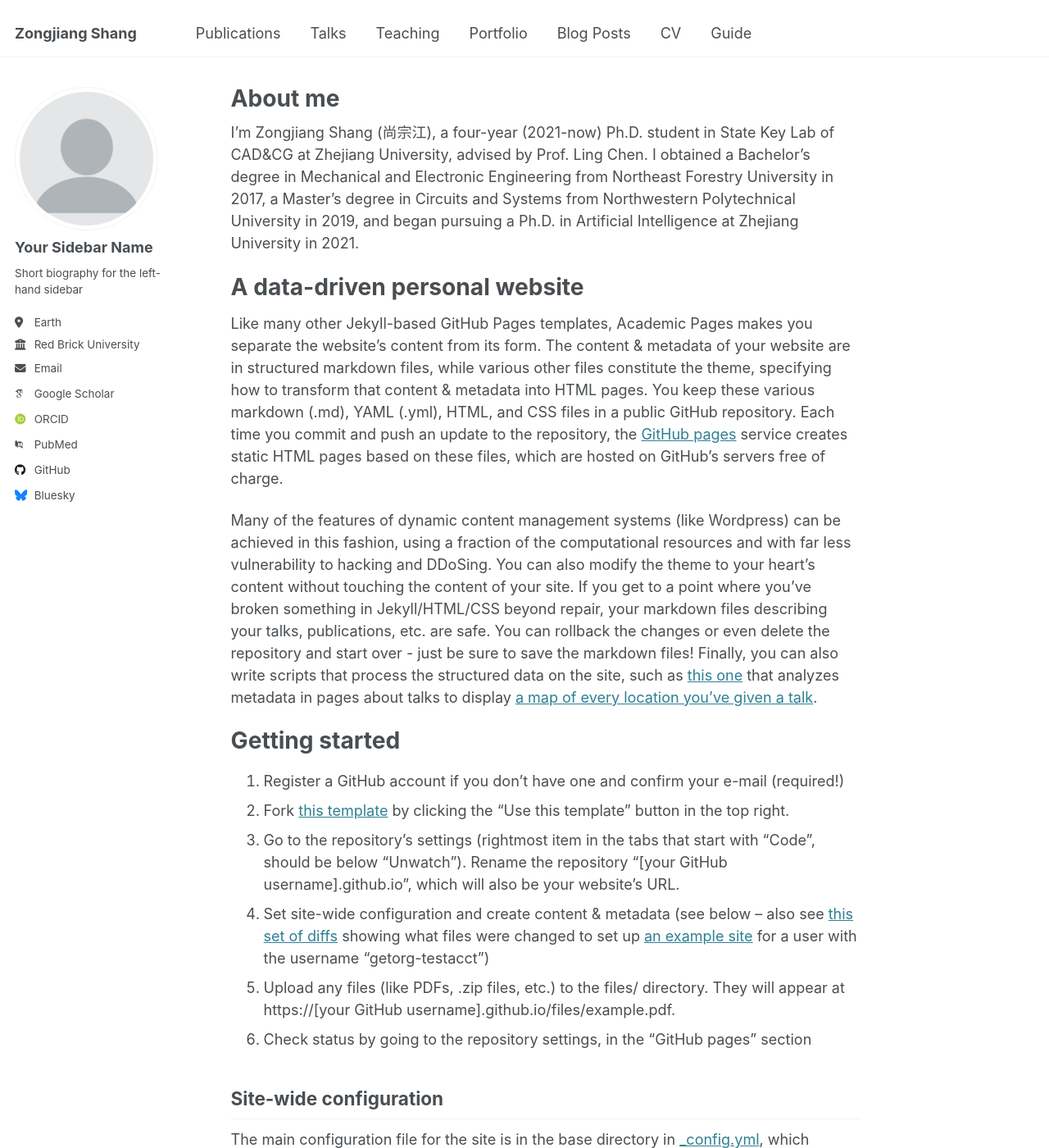
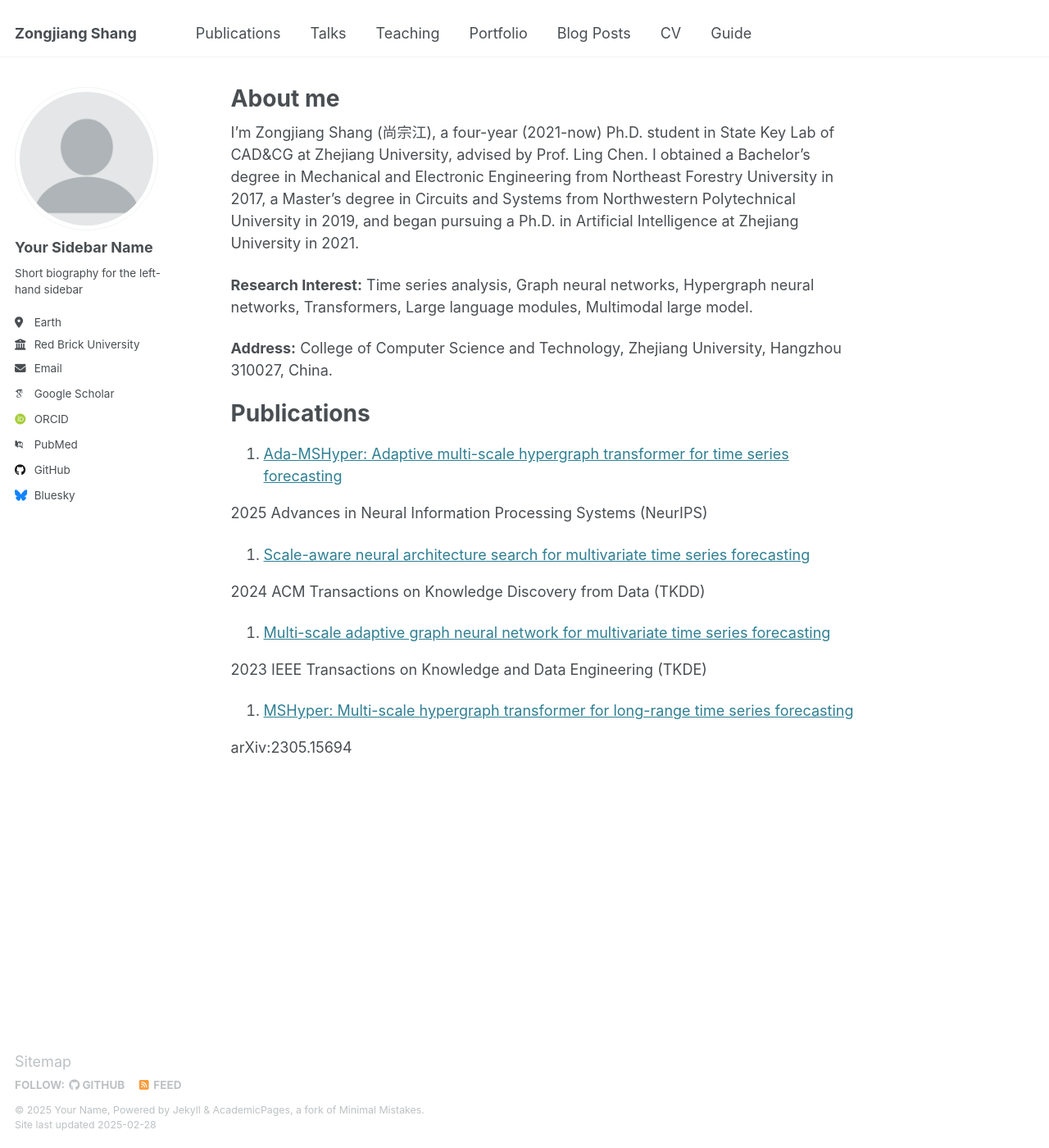
Before and after one commit to shangzongjiang/shangzongjiang.github.io, a Jekyll site: the page built from _pages/about.md, in a window 1280 px wide and 1400 px high. Shown: the whole window at 82% size. Built offline with Jekyll 4.4.1, drawn with Linux system fonts in a browser that asks for light colours; some web fonts are replaced; some of the changed text lies outside the part shown.

Commit message:
Update about.md

```diff
--- a/_pages/about.md
+++ b/_pages/about.md
@@ -10,41 +10,24 @@ redirect_from:
 
 I’m Zongjiang Shang (尚宗江), a four-year (2021-now) Ph.D. student in State Key Lab of CAD&CG at Zhejiang University, advised by Prof. Ling Chen. I obtained a Bachelor's degree in Mechanical and Electronic Engineering from Northeast Forestry University in 2017, a Master's degree in Circuits and Systems from Northwestern Polytechnical University in 2019, and began pursuing a Ph.D. in Artificial Intelligence at Zhejiang University in 2021.
 
-A data-driven personal website
-======
-Like many other Jekyll-based GitHub Pages templates, Academic Pages makes you separate the website's content from its form. The content & metadata of your website are in structured markdown files, while various other files constitute the theme, specifying how to transform that content & metadata into HTML pages. You keep these various markdown (.md), YAML (.yml), HTML, and CSS files in a public GitHub repository. Each time you commit and push an update to the repository, the [GitHub pages](https://pages.github.com/) service creates static HTML pages based on these files, which are hosted on GitHub's servers free of charge.
+**Research Interest:** Time series analysis, Graph neural networks, Hypergraph neural networks, Transformers, Large language modules, Multimodal large model.
 
-Many of the features of dynamic content management systems (like Wordpress) can be achieved in this fashion, using a fraction of the computational resources and with far less vulnerability to hacking and DDoSing. You can also modify the theme to your heart's content without touching the content of your site. If you get to a point where you've broken something in Jekyll/HTML/CSS beyond repair, your markdown files describing your talks, publications, etc. are safe. You can rollback the changes or even delete the repository and start over - just be sure to save the markdown files! Finally, you can also write scripts that process the structured data on the site, such as [this one](https://github.com/academicpages/academicpages.github.io/blob/master/talkmap.ipynb) that analyzes metadata in pages about talks to display [a map of every location you've given a talk](https://academicpages.github.io/talkmap.html).
+**Address:** College of Computer Science and Technology, Zhejiang University, Hangzhou 310027, China.
 
-Getting started
-======
-1. Register a GitHub account if you don't have one and confirm your e-mail (required!)
-1. Fork [this template](https://github.com/academicpages/academicpages.github.io) by clicking the "Use this template" button in the top right.
-1. Go to the repository's settings (rightmost item in the tabs that start with "Code", should be below "Unwatch"). Rename the repository "[your GitHub username].github.io", which will also be your website's URL.
-1. Set site-wide configuration and create content & metadata (see below -- also see [this set of diffs](http://archive.is/3TPas) showing what files were changed to set up [an example site](https://getorg-testacct.github.io) for a user with the username "getorg-testacct")
-1. Upload any files (like PDFs, .zip files, etc.) to the files/ directory. They will appear at https://[your GitHub username].github.io/files/example.pdf.
-1. Check status by going to the repository settings, in the "GitHub pages" section
+# Publications
 
-Site-wide configuration
-------
-The main configuration file for the site is in the base directory in [_config.yml](https://github.com/academicpages/academicpages.github.io/blob/master/_config.yml), which defines the content in the sidebars and other site-wide features. You will need to replace the default variables with ones about yourself and your site's github repository. The configuration file for the top menu is in [_data/navigation.yml](https://github.com/academicpages/academicpages.github.io/blob/master/_data/navigation.yml). For example, if you don't have a portfolio or blog posts, you can remove those items from that navigation.yml file to remove them from the header.
+1. [Ada-MSHyper: Adaptive multi-scale hypergraph transformer for time series forecasting](https://proceedings.neurips.cc/paper_files/paper/2024/hash/3a6935d11910d6f9142b0a1e36fc6753-Abstract-Conference.html)
 
-Create content & metadata
-------
-For site content, there is one markdown file for each type of content, which are stored in directories like _publications, _talks, _posts, _teaching, or _pages. For example, each talk is a markdown file in the [_talks directory](https://github.com/academicpages/academicpages.github.io/tree/master/_talks). At the top of each markdown file is structured data in YAML about the talk, which the theme will parse to do lots of cool stuff. The same structured data about a talk is used to generate the list of talks on the [Talks page](https://academicpages.github.io/talks), each [individual page](https://academicpages.github.io/talks/2012-03-01-talk-1) for specific talks, the talks section for the [CV page](https://academicpages.github.io/cv), and the [map of places you've given a talk](https://academicpages.github.io/talkmap.html) (if you run this [python file](https://github.com/academicpages/academicpages.github.io/blob/master/talkmap.py) or [Jupyter notebook](https://github.com/academicpages/academicpages.github.io/blob/master/talkmap.ipynb), which creates the HTML for the map based on the contents of the _talks directory).
+2025 Advances in Neural Information Processing Systems (NeurIPS)
 
-**Markdown generator**
+2. [Scale-aware neural architecture search for multivariate time series forecasting](https://arxiv.org/abs/2112.07459)
 
-The repository includes [a set of Jupyter notebooks](https://github.com/academicpages/academicpages.github.io/tree/master/markdown_generator
-) that converts a CSV containing structured data about talks or presentations into individual markdown files that will be properly formatted for the Academic Pages template. The sample CSVs in that directory are the ones I used to create my own personal website at stuartgeiger.com. My usual workflow is that I keep a spreadsheet of my publications and talks, then run the code in these notebooks to generate the markdown files, then commit and push them to the GitHub repository.
+2024 ACM Transactions on Knowledge Discovery from Data (TKDD)
 
-How to edit your site's GitHub repository
-------
-Many people use a git client to create files on their local computer and then push them to GitHub's servers. If you are not familiar with git, you can directly edit these configuration and markdown files directly in the github.com interface. Navigate to a file (like [this one](https://github.com/academicpages/academicpages.github.io/blob/master/_talks/2012-03-01-talk-1.md) and click the pencil icon in the top right of the content preview (to the right of the "Raw | Blame | History" buttons). You can delete a file by clicking the trashcan icon to the right of the pencil icon. You can also create new files or upload files by navigating to a directory and clicking the "Create new file" or "Upload files" buttons.
+3. [Multi-scale adaptive graph neural network for multivariate time series forecasting](https://ieeexplore.ieee.org/abstract/document/10105527)
 
-Example: editing a markdown file for a talk
-![Editing a markdown file for a talk](/images/editing-talk.png)
+2023 IEEE Transactions on Knowledge and Data Engineering (TKDE)
 
-For more info
-------
-More info about configuring Academic Pages can be found in [the guide](https://academicpages.github.io/markdown/), the [growing wiki](https://github.com/academicpages/academicpages.github.io/wiki), and you can always [ask a question on GitHub](https://github.com/academicpages/academicpages.github.io/discussions). The [guides for the Minimal Mistakes theme](https://mmistakes.github.io/minimal-mistakes/docs/configuration/) (which this theme was forked from) might also be helpful.
+4. [MSHyper: Multi-scale hypergraph transformer for long-range time series forecasting](https://arxiv.org/abs/2305.15694)
+
+arXiv:2305.15694
```
